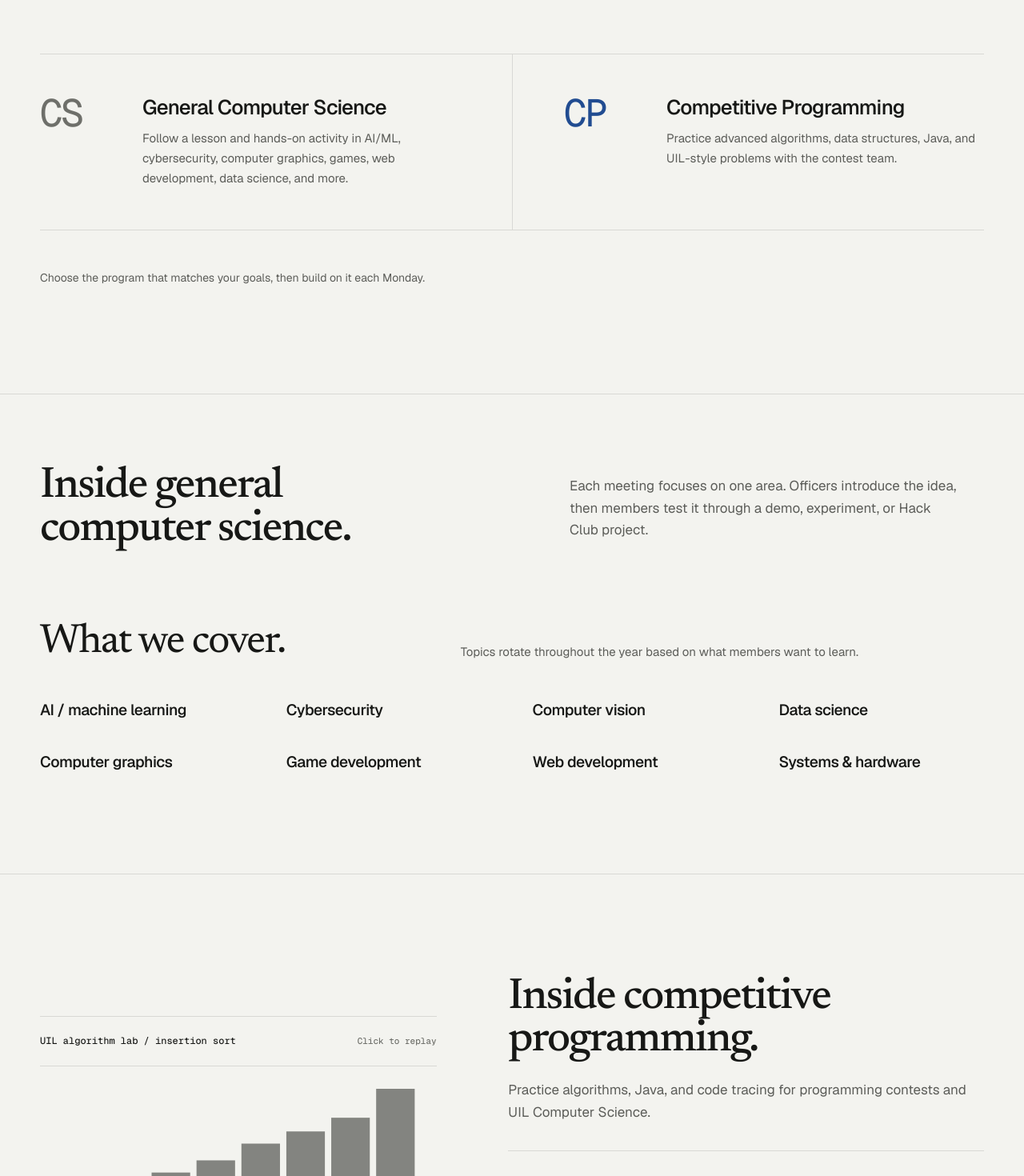
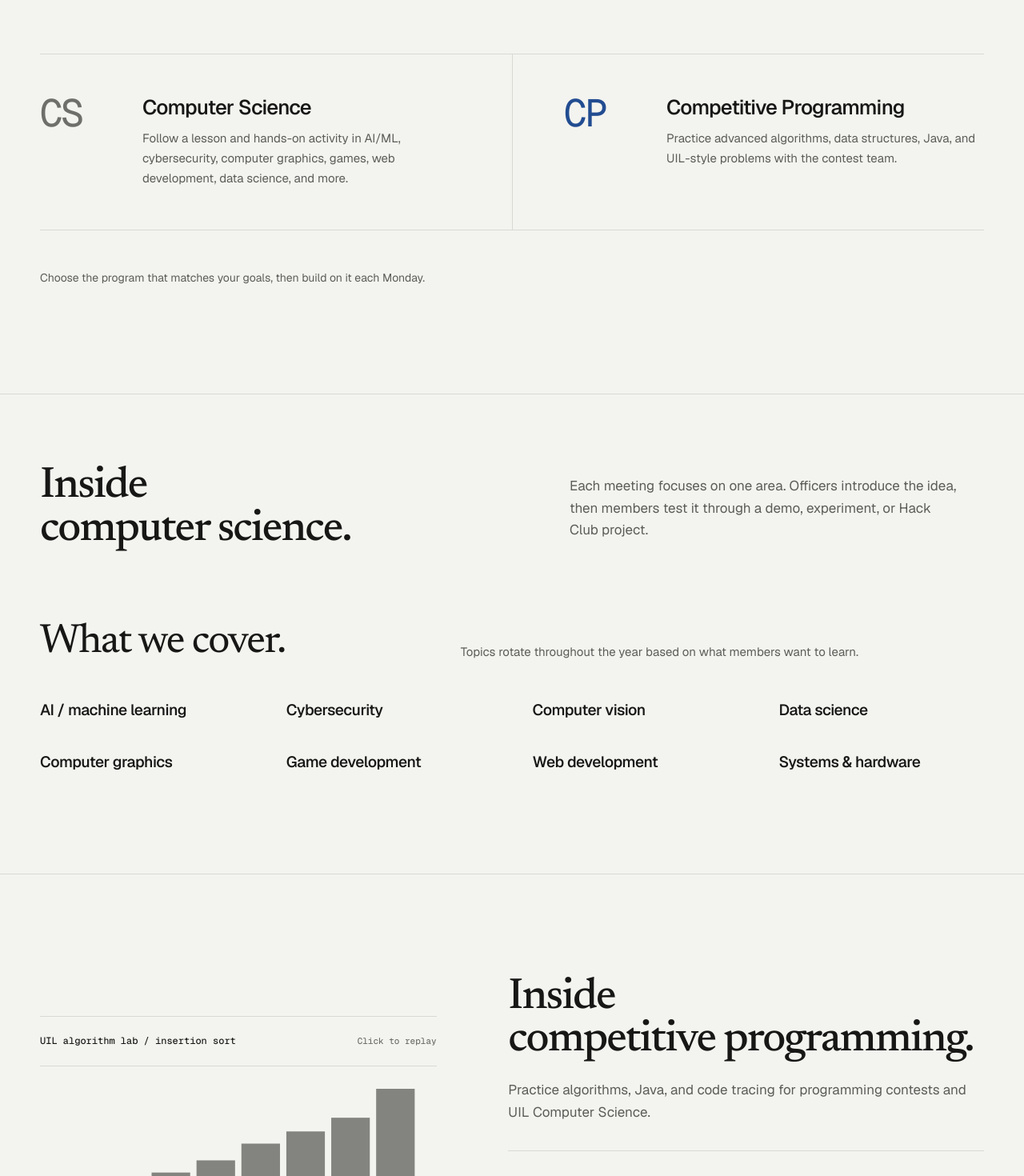
Before and after one commit to Zw96042/cs-website, a React (Vite) app: page / in a window 1280 px wide. Shown: the part 1000-2470 px from the top of the page at 80% size. Built offline with nearby package versions, Linux system fonts and the light colour scheme.

Commit message:
fix: minor copyedit

```diff
--- a/src/components/ClubTracksSection.jsx
+++ b/src/components/ClubTracksSection.jsx
@@ -38,8 +38,8 @@ export default function ClubTracksSection () {
 
         <div className='tracks-copy'>
           <h2 className='section-heading' id='tracks-heading'>
-            <span>Inside competitive</span>
-            <span>programming.</span>
+            <span>Inside</span>
+            <span>competitive programming.</span>
           </h2>
           <p className='section-intro'>
             Practice algorithms, Java, and code tracing for programming contests and UIL Computer Science.
--- a/src/components/Footer.jsx
+++ b/src/components/Footer.jsx
@@ -2,7 +2,7 @@ export default function Footer () {
   return (
     <footer className='site-footer'>
       <div className='footer-inner'>
-        <span>Westlake High School CS</span>
+        <span>Westlake High School CS Club</span>
         <span>Room 291A · Mondays, 4:30-5:30</span>
       </div>
     </footer>
--- a/src/components/GeneralCsSection.jsx
+++ b/src/components/GeneralCsSection.jsx
@@ -15,7 +15,7 @@ export default function GeneralCsSection () {
       <div className='section-inner general-layout'>
         <div className='general-heading'>
           <h2 className='section-heading' id='general-heading'>
-            <span>Inside general</span>
+            <span>Inside</span>
             <span>computer science.</span>
           </h2>
           <p className='section-intro'>
--- a/src/components/JoinSection.jsx
+++ b/src/components/JoinSection.jsx
@@ -1,7 +1,7 @@
 const questions = [
   {
     question: 'Can I join if I am new to coding?',
-    answer: 'Yes. General CS sessions explain the foundation before the activity starts, and officers can help you get set up.'
+    answer: 'Yes. Computer Science sessions explain the foundation before the activity starts, and officers can help you get set up.'
   },
   {
     question: 'Do I have to choose one program?',
@@ -12,7 +12,7 @@ const questions = [
     answer: 'CP focuses on Java, algorithms, data structures, UIL contest strategy, and timed programming practice.'
   },
   {
-    question: 'What does General CS cover?',
+    question: 'What does Computer Science cover?',
     answer: 'Topics rotate through AI and machine learning, cybersecurity, computer vision, data science, computer graphics, game development, web development, and other areas members want to explore.'
   },
   {
--- a/src/components/ProgramSection.jsx
+++ b/src/components/ProgramSection.jsx
@@ -1,7 +1,7 @@
 const meetingTracks = [
   {
     code: 'CS',
-    title: 'General Computer Science',
+    title: 'Computer Science',
     description: 'Follow a lesson and hands-on activity in AI/ML, cybersecurity, computer graphics, games, web development, data science, and more.'
   },
   {
@@ -18,7 +18,7 @@ export default function ProgramSection () {
         <div className='program-heading'>
           <h2 className='section-heading' id='program-heading'>Mondays split in two.</h2>
           <p className='section-intro'>
-            Students head straight to General CS or Competitive Programming after school. Both meet in Room 291A.
+            Students head straight to Computer Science or Competitive Programming after school. Both meet in Room 291A.
           </p>
         </div>
         <div className='program-choices'>
```
